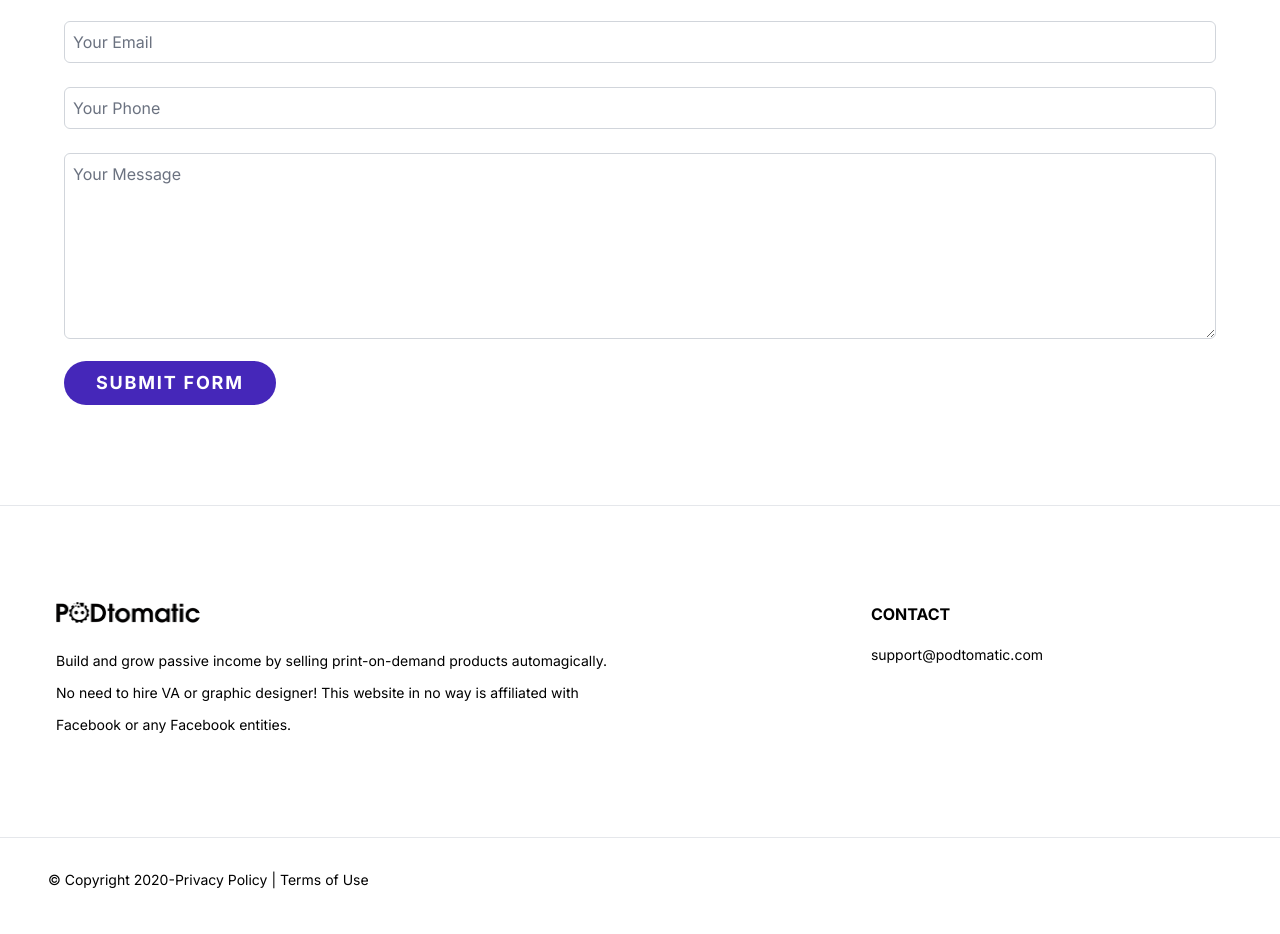
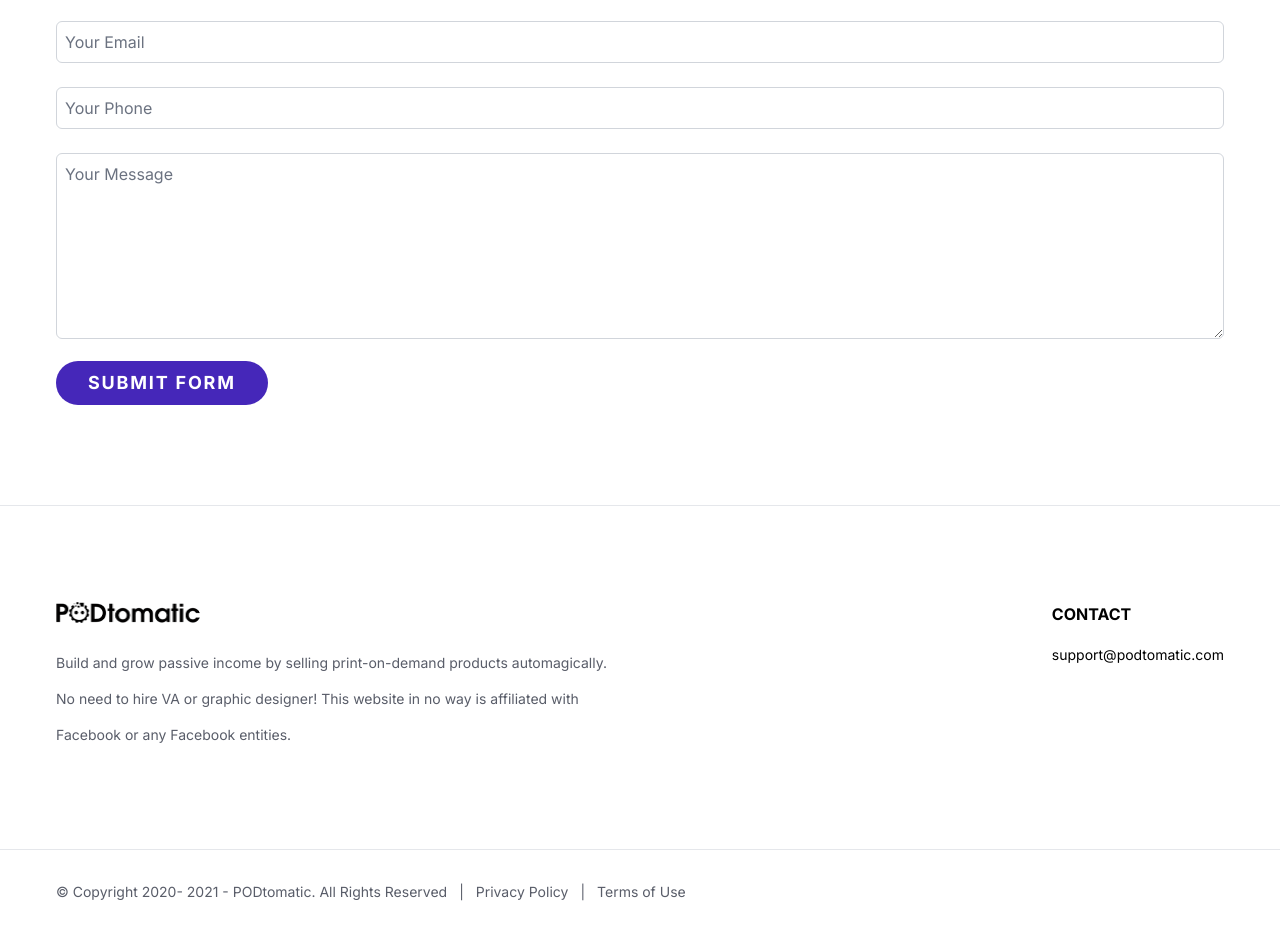
Before and after one commit to Mirkomilboy/podtomatic, a website: page public/contact.html in a window 1280 px wide. Shown: the part 561-1495 px from the top of the page. Drawn offline with nearby package versions, Linux system fonts and the light colour scheme.

Commit message:
Other pages updated

```diff
--- a/public/contact.html
+++ b/public/contact.html
@@ -37,7 +37,7 @@
 
 <body>
     <!-- Header -->
-    <header class="w-full h-20 sm:h-24 bg-white lg:bg-transparent fixed top-0 transition-colors duration-300 z-1000">
+    <header class="w-full h-20 sm:h-24 bg-white lg:bg-transparent fixed top-0 transition-colors duration-700 z-1000">
         <nav class="max-w-main h-full relative mx-auto px-4">
             <div class="h-full flex items-center justify-between flex-wrap">
                 <div class="logo">
@@ -68,7 +68,7 @@
                 </div>
                 <div class="flex items-center">
                     <a href="#"
-                        class="bg-brand-blue flex items-center md:text-lg text-white font-bold uppercase tracking-widest py-1 px-5 leading-8 rounded-full transition-shadow duration-300 hover:shadow-button">
+                        class="bg-brand-blue flex items-center md:text-lg text-white font-bold uppercase tracking-widest py-1.5 px-5 leading-8 rounded-full transition-shadow duration-300 hover:shadow-button">
 
                         <span class="inline-block mr-2">
                             <svg xmlns="http://www.w3.org/2000/svg" class="h-6 w-6" viewBox="0 0 20 20"
@@ -94,15 +94,16 @@
     </header>
 
     <!-- hero -->
-    <div class="bg-[#1b1a23] text-white pt-40 pb-28 px-6">
+    <div class="bg-brand-darker text-white pt-40 pb-28 px-6">
         <h1 class="text-5xl text-center font-bold pb-4">Contact Us</h1>
         <p class="text-center text-xl">What can we do for you?</p>
     </div>
 
     <!-- form -->
     <div class="border-b">
-        <div class="max-w-screen-xl mx-auto py-24 px-6 sm:px-16">
-            <h1 class="text-2xl font-bold pb-3">We are here to help, drop us a line if you have any question</h1>
+        <div class="max-w-main py-24 px-4 mx-auto">
+            <h1 class="text-2xl text-brand-dark font-bold pb-3">
+                We are here to help, drop us a line if you have any question</h1>
             <form name="contactForm" id="" method="" action="" class="w-full">
                 <div class="py-3">
                     <input type="text" name="name" id="" placeholder="Your Name"
@@ -129,35 +130,51 @@
     </div>
 
     <!-- footer -->
-    <div class="bg-white text-black">
-        <div class="border-b">
-            <div class="max-w-screen-xl mx-auto px-6 md:px-14 py-24">
-                <div class="lg:flex lg:space-x-20 space-y-16 lg:space-y-0">
-                    <div>
-                        <a class="inline-block pb-4" href="index.html"><img class="w-36" src="img/logo-black.png"
-                                alt="logo"></a>
-                        <p class="leading-8 text-sm">Build and grow passive income by selling print-on-demand products
-                            automagically. No need to hire VA or graphic designer! This website in no way is affiliated
-                            with Facebook or any Facebook entities.</p>
+    <footer class="bg-white text-black">
+        <div class="max-w-main mx-auto px-4 py-24">
+            <div class="lg:flex justify-between">
+                <div class="w-1/2 pr-4">
+                    <a class="inline-block pb-4" href="index.html">
+                        <img class="w-36" src="img/logo-black.png" alt="logo">
+                    </a>
+
+                    <p class="leading-9 text-sm text-[#595d69]">Build and grow passive income by selling print-on-demand
+                        products
+                        automagically. No need to hire VA or graphic designer! This website in no way is affiliated
+                        with Facebook or any Facebook entities.
+                    </p>
+                </div>
+                <div>
+                    <h1 class="uppercase font-bold pb-4">contact</h1>
+                    <a class="text-sm" href="mailto:support@podtomatic.com">support@podtomatic.com</a>
+                </div>
+            </div>
+
+        </div>
+        <div class="border-t">
+            <div class="max-w-main mx-auto px-4 py-8">
+                <div class="md:flex items-center text-sm text-[#595d69]">
+                    <p>© Copyright 2020- 2021 - PODtomatic. All Rights Reserved</p>
+                    <span class="px-3 hidden md:block">|</span>
+                    <div class="flex items-center pt-3 md:pt-0">
+                        <a href="policy.html">Privacy Policy</a>
+                        <span class="px-3">|</span>
+                        <a href="terms.html">Terms of Use</a>
                     </div>
-                    <div class="w-60"></div>
-                    <div>
-                        <h1 class="uppercase font-bold pb-4">contact</h1>
-                        <a class="text-sm" href="mailto:support@podtomatic.com">support@podtomatic.com</a>
-                    </div>
-                    <div class="w-60"></div>
+
                 </div>
             </div>
         </div>
-        <p class="max-w-screen-xl mx-auto text-sm px-6 md:px-12 py-8">© Copyright 2020-<a href="policy.html">Privacy
-                Policy</a> | <a href="terms.html">Terms of Use</a></p>
-    </div>
+    </footer>
 
+    <!-- back to top -->
     <button id="btn"
-        class="hidden fixed z-50 bottom-4 right-4 focus:outline-none bg-transparent text-black py-3 px-4 border border-gray-400 rounded-full transition ease-in"
-        onclick="topFunction()"><i class="fas fa-chevron-up"></i></button>
+        class="fixed hidden z-50 bottom-16 right-4 focus:outline-none bg-transparent text-black py-3 px-4 border border-gray-400 rounded-full transition ease-in"
+        onclick="topFunction()">
+        <i class="fas fa-chevron-up"></i>
+    </button>
 
-    <script src="app.js"></script>
+    <script src="main.js"></script>
 </body>
 
 </html>
```
Also changed, not shown: public/index.html (+0 -2 lines), public/policy.html (+47 -26 lines), public/terms.html (+37 -24 lines), public/css/styles.css.
